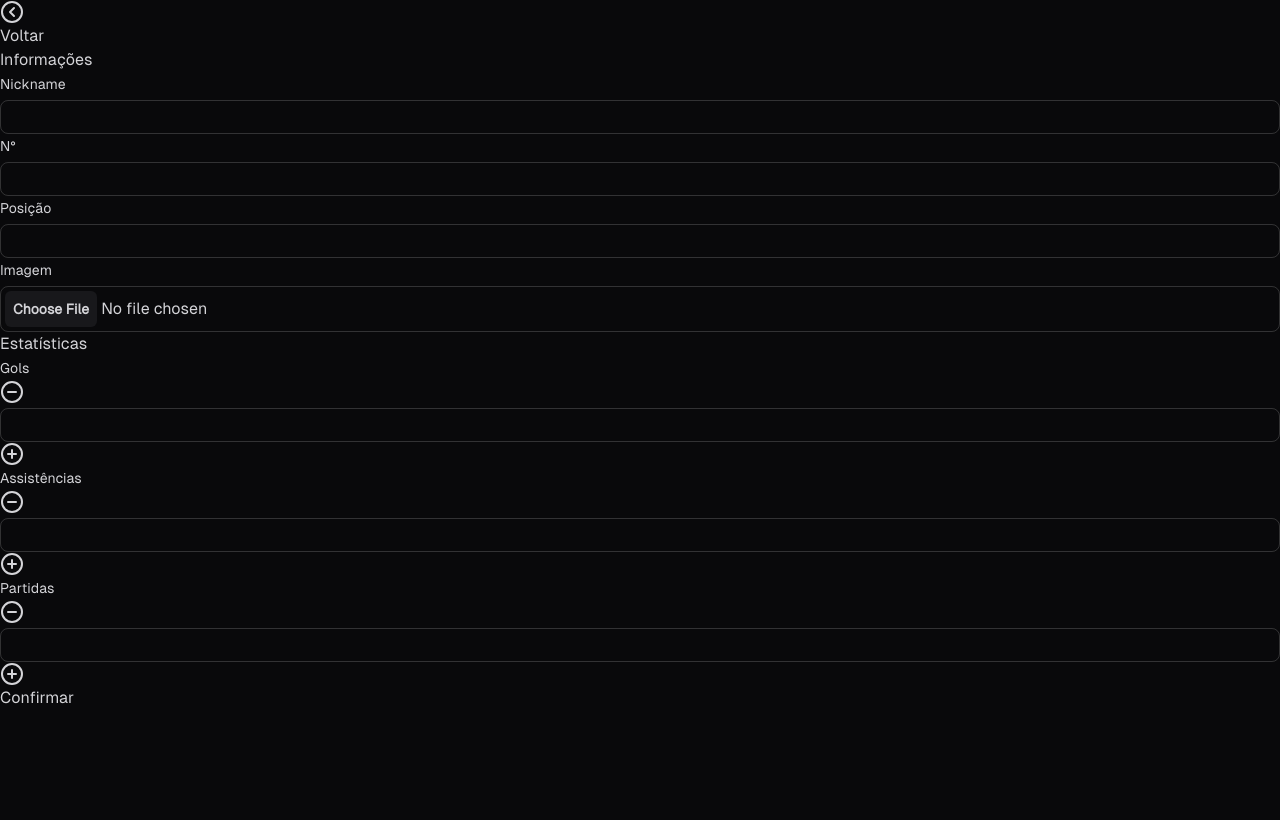
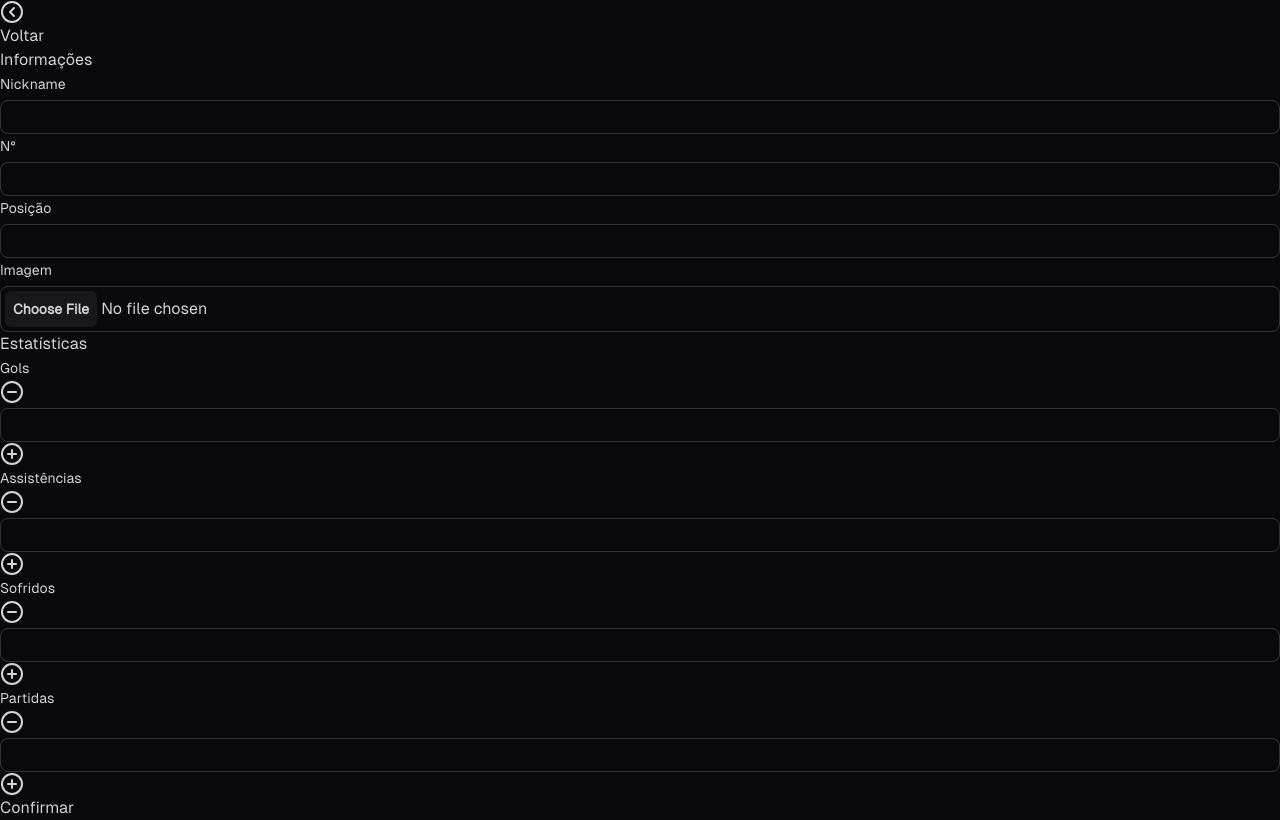
Before and after one commit to Mulinatti/CRF-WOF, a React (Vite) app: page /admin/form/1 in a window 1280 px wide. Built offline with nearby package versions, Linux system fonts and the light colour scheme.

Commit message:
received goals input added in edit form

```diff
--- a/src/pages/FormPage/index.tsx
+++ b/src/pages/FormPage/index.tsx
@@ -58,6 +58,14 @@ const FormPage = () => {
             </div>
           </fieldset>
           <fieldset>
+            <label className="block">Sofridos</label>
+            <div className="flex items-center">
+              <MinusCircle  className="cursor-pointer"/>
+              <input className="w-12 mx-2" type="text" />
+              <PlusCircle  className="cursor-pointer"/>
+            </div>
+          </fieldset>
+          <fieldset>
             <label className="block">Partidas</label>
             <div className="flex items-center">
               <MinusCircle  className="cursor-pointer"/>
```
